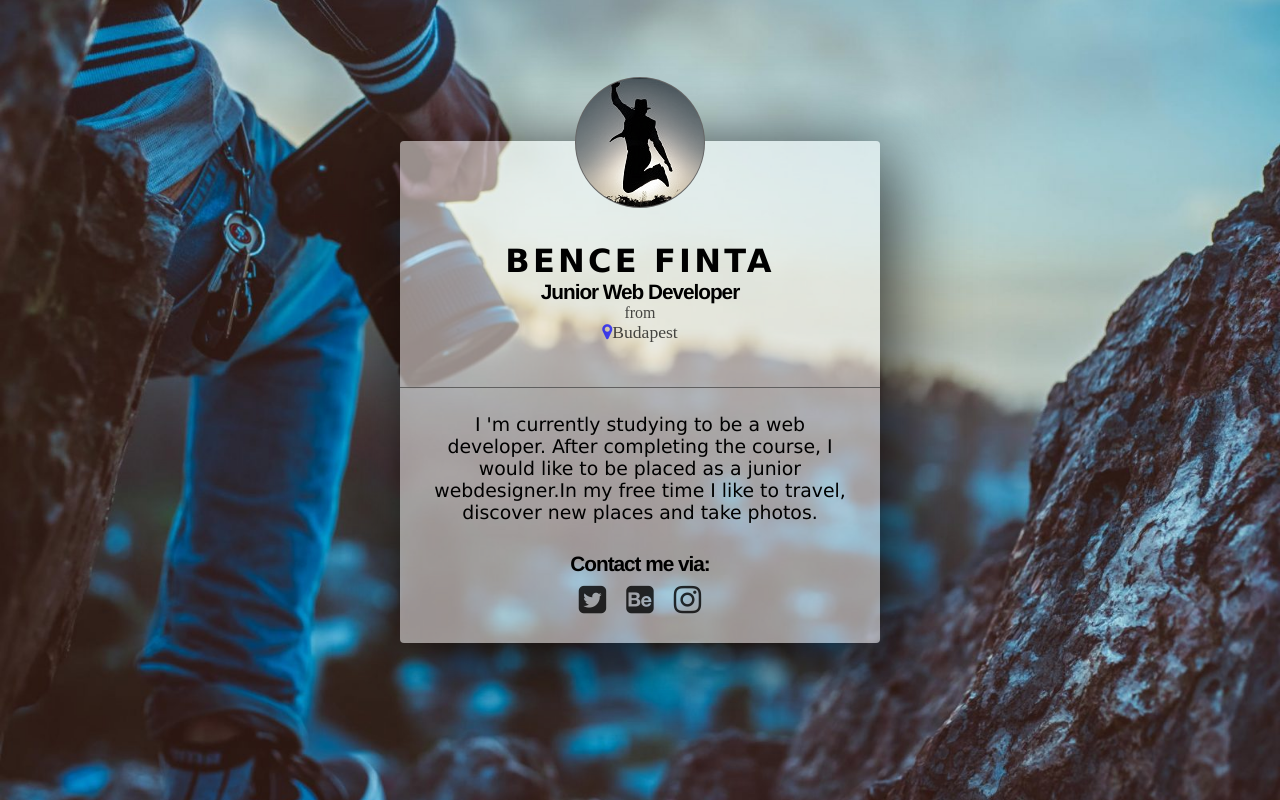
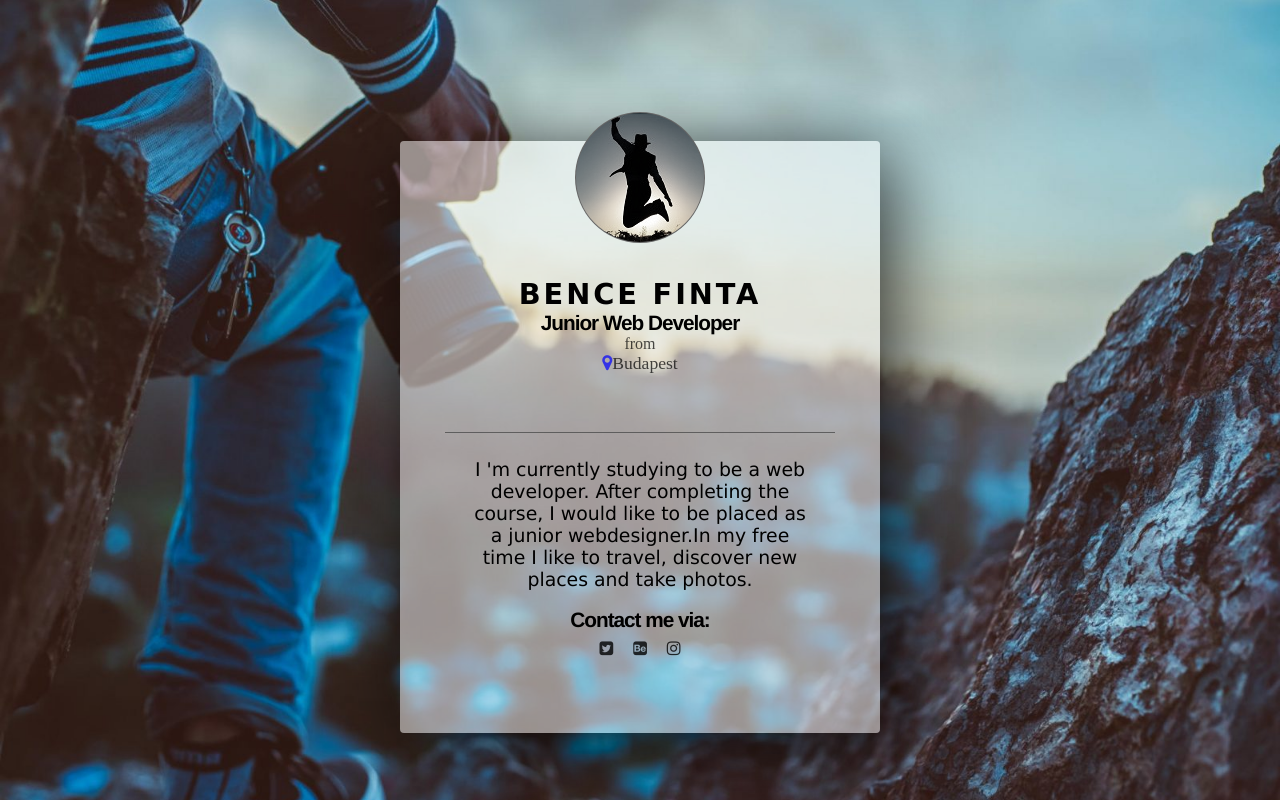
Before and after one commit to fintabence/buisness-card2, a plain HTML site: page index.html in a window 1280 px wide. Drawn offline with Linux system fonts and the light colour scheme.

Commit message:
change css

```diff
--- a/buisness-card2.css
+++ b/buisness-card2.css
@@ -62,7 +62,12 @@ body {
   .profile-card {
     width: 480px;
     margin-top: 10%;
+    padding: 35px;
   }
+}
+
+.content {
+  padding: 10px;
 }
 
 /* BOX-01 */
@@ -112,7 +117,7 @@ img {
 }
 
 h1 {
-  font-size: 2rem;
+  font-size: 1.8rem;
   font-family: Verdana;
   letter-spacing: 0.1em;
   text-transform: uppercase;
@@ -143,7 +148,7 @@ h2 {
 
 
 #box-03 {
-  height: 16.1875rem;
+  height: 15.1875rem;
   font-size: 1.18rem;
   text-align: justify;
   font-family: verdana;
@@ -157,25 +162,32 @@ h2 {
   #box-03 {
     height: 10rem;
   }
+}
 
 /* BOX 4 */
 
 #box-04 {
-  height: 4rem;
+  height: 3.5rem;
   font-size: 1rem;
+}
+
+ul {
+  list-style-type: none;
 }
 
 li {
   display: inline;
+}
+
+i {
   color: blue;
-  font-size: 2rem;
 }
 
 @media (min-width: 1024px) {
 
   #box-04 {
     height: 6rem;
-    padding: 5px;
+    padding: 1rem;
   }
 
   section i {
```
